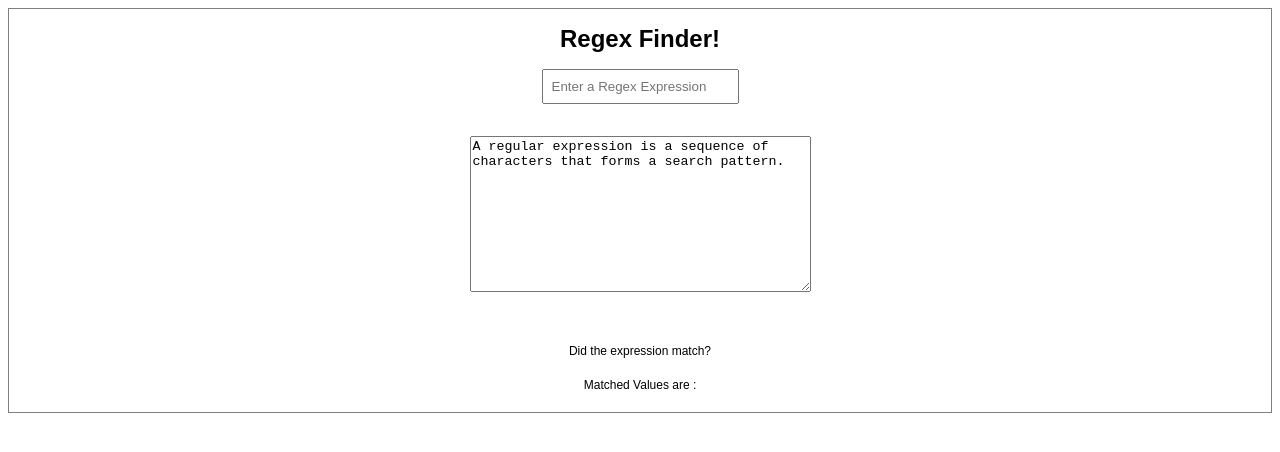
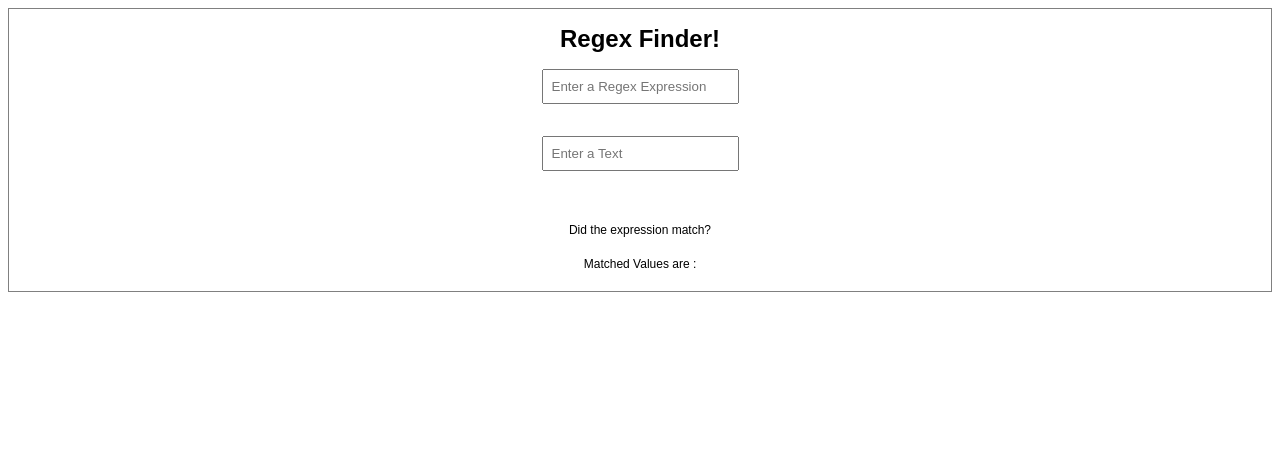
Before and after one commit to Maseeha26/angular-maseeha, an Angular app: page / in a window 1280 px wide. Shown: the top 452 px of the page. Built offline with nearby package versions, Linux system fonts and the light colour scheme.

Commit message:
4 files modified

```diff
--- a/src/app/app.component.html
+++ b/src/app/app.component.html
@@ -8,4 +8,5 @@
 	<div class="format">
 		Matched Values are : <mark>{{matched}}</mark>
 	</div>
+
 </div>
--- a/src/app/string-input/string-input.component.css
+++ b/src/app/string-input/string-input.component.css
@@ -1,7 +1,3 @@
 .string-area {
   width: 200px;
 }
-
-.danger-class {
- padding-right: 160px;
-}
--- a/src/app/string-input/string-input.component.html
+++ b/src/app/string-input/string-input.component.html
@@ -1,7 +1,6 @@
 <form [formGroup]="stringForm" class="format">
 <div class="format">
-	<textarea rows="10" cols="40" (keyup)="sendString($event.target.value)" formControlName="stringValue"  placeholder="Enter a Text">{{message}}
-</textarea>
+<input (keyup)="sendString($event.target.value)" formControlName="stringValue"  placeholder="Enter a Text" />
 	<div class="danger-class"
 		*ngIf="!stringForm.controls['stringValue'].valid && stringForm.controls['stringValue'].touched">
 		Enter a valid Expression
--- a/src/app/string-input/string-input.component.ts
+++ b/src/app/string-input/string-input.component.ts
@@ -8,7 +8,6 @@ import { Validators } from '@angular/forms';
   styleUrls: ['./string-input.component.css']
 })
 export class StringInputComponent implements OnInit {
-  public message = "A regular expression is a sequence of characters that forms a search pattern."
 
   stringForm: FormGroup;
   constructor(private fb: FormBuilder) { }
@@ -16,9 +15,8 @@ export class StringInputComponent implements OnInit {
 
   ngOnInit() {
       this.stringForm = this.fb.group({
-      stringValue: [this.message, Validators.required]
+      stringValue: ['', Validators.required]
     });
-    this.stringEmit.emit(this.message);
   }
 
   sendString(message: string) {
```
